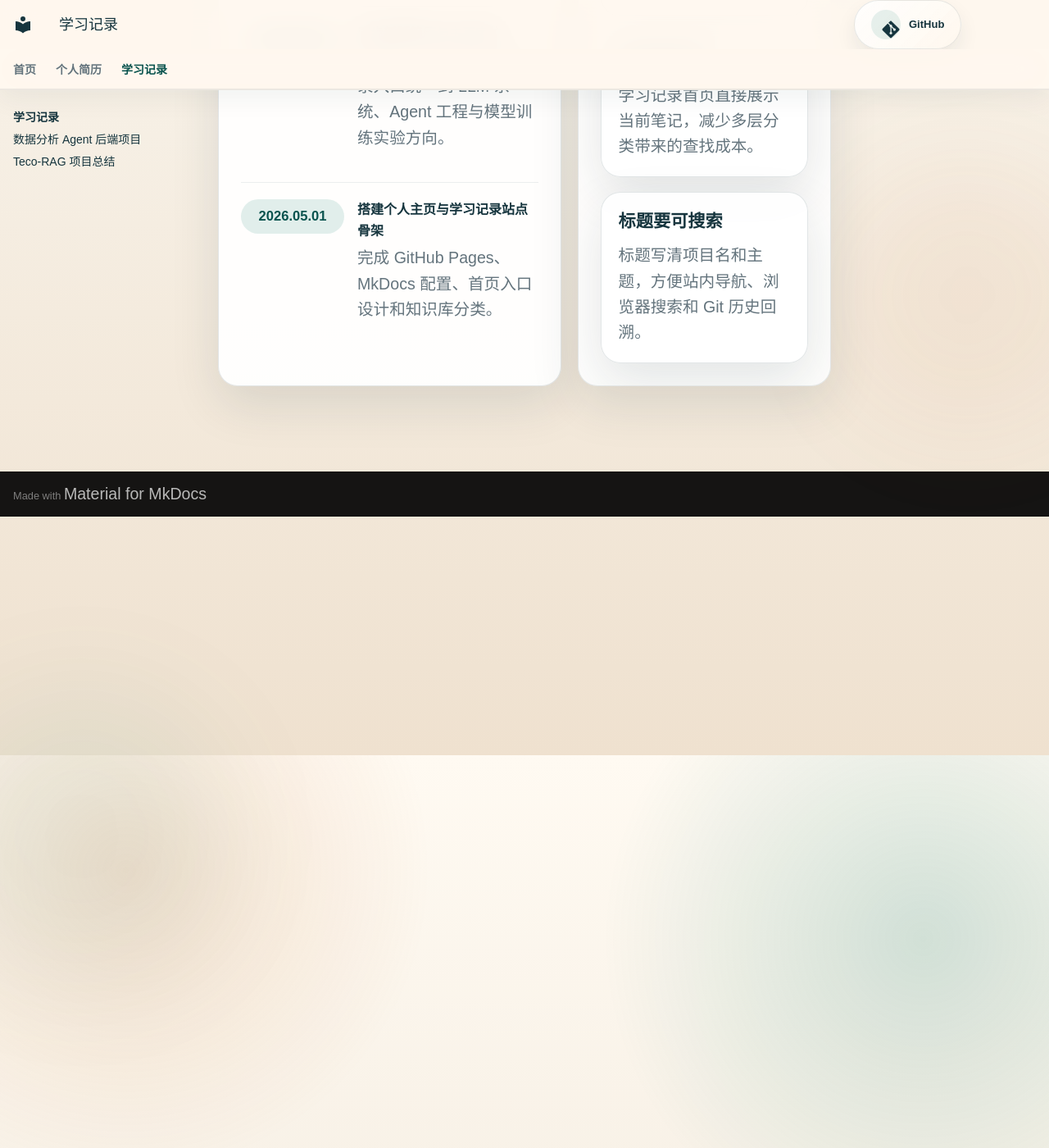
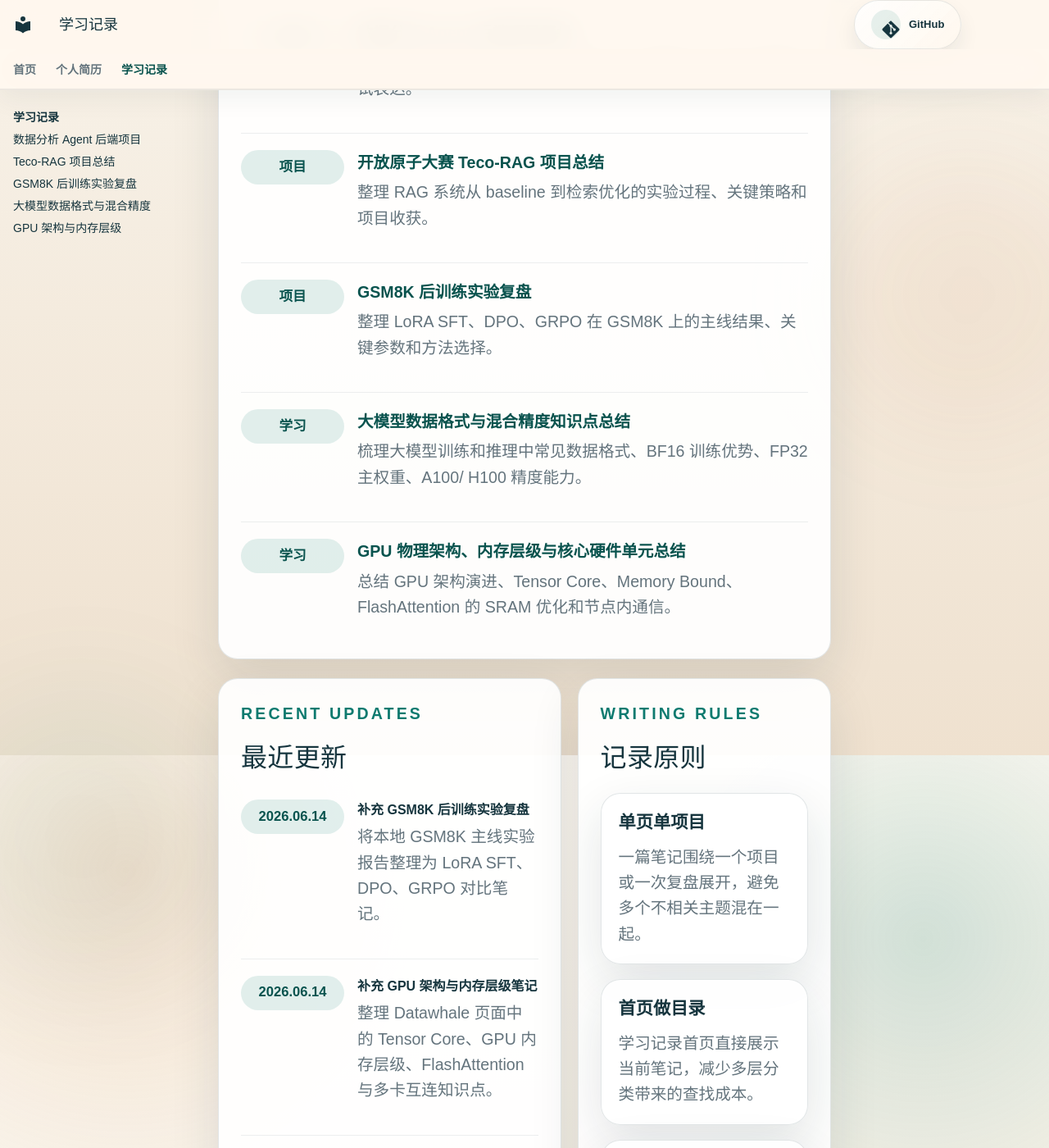
Before and after one commit to huomalxq/huomalxq.github.io, an MkDocs documentation site: the page built from docs/study/index.md, in a window 1280 px wide and 1400 px high, scrolled down 1879 px. Shown: the whole window at 82% size. Built offline with MkDocs 1.6.1 and Material for MkDocs 9.7.7, drawn with Linux system fonts in a browser that asks for light colours; comment, search, counter and statistics services are not loaded; some of the changed text lies outside the part shown.

Commit message:
Add GSM8K post-training study note

```diff
--- a/docs/study/index.md
+++ b/docs/study/index.md
@@ -19,8 +19,8 @@
 
   <article class="study-hero__card">
     <span class="hero-panel__eyebrow">Current Notes</span>
-    <strong>两篇项目复盘</strong>
-    <p>当前保留数据分析 Agent 与开放原子大赛 Teco-RAG 两篇记录，去掉原来的分类层级。</p>
+    <strong>项目复盘与基础笔记</strong>
+    <p>当前保留数据分析 Agent、开放原子大赛 Teco-RAG、GSM8K 后训练实验与大模型系统基础五篇记录，去掉原来的分类层级。</p>
   </article>
 </section>
 
@@ -36,6 +36,24 @@
     <strong>开放原子大赛 Teco-RAG</strong>
     <span>整理 RAG baseline、文档切分、Embedding/Rerank 选型、多查询、HyDE、BM25 和参数调优。</span>
     <em class="study-card__meta">Milvus / bge / Rerank / Qwen / BM25</em>
+  </a>
+  <a class="study-card" href="gsm8k-post-training-experiments/">
+    <span class="study-card__label">LLM Training</span>
+    <strong>GSM8K 后训练实验复盘</strong>
+    <span>整理 Qwen2.5-1.5B 的 LoRA SFT、DPO、GRPO 主线实验、关键指标和面试表达。</span>
+    <em class="study-card__meta">GSM8K / LoRA SFT / DPO / GRPO / Qwen2.5</em>
+  </a>
+  <a class="study-card" href="llm-data-types-and-precision/">
+    <span class="study-card__label">LLM Systems</span>
+    <strong>大模型数据格式与混合精度</strong>
+    <span>总结 FP32、FP16、BF16、TF32、FP8 的显存占用、数值范围、训练稳定性和硬件演进。</span>
+    <em class="study-card__meta">FP16 / BF16 / AMP / A100 / H100</em>
+  </a>
+  <a class="study-card" href="llm-gpu-architecture-and-memory/">
+    <span class="study-card__label">LLM Systems</span>
+    <strong>GPU 架构与内存层级</strong>
+    <span>梳理 Tensor Core、CUDA Core、HBM、SRAM、FlashAttention 与多卡互连的核心关系。</span>
+    <em class="study-card__meta">Tensor Core / HBM / SRAM / NVLink</em>
   </a>
 </section>
 
@@ -57,6 +75,27 @@
         <p>整理 RAG 系统从 baseline 到检索优化的实验过程、关键策略和项目收获。</p>
       </div>
     </article>
+    <article class="feed-item">
+      <time datetime="2026-06-14">项目</time>
+      <div>
+        <strong><a href="gsm8k-post-training-experiments/">GSM8K 后训练实验复盘</a></strong>
+        <p>整理 LoRA SFT、DPO、GRPO 在 GSM8K 上的主线结果、关键参数和方法选择。</p>
+      </div>
+    </article>
+    <article class="feed-item">
+      <time datetime="2026-06-14">学习</time>
+      <div>
+        <strong><a href="llm-data-types-and-precision/">大模型数据格式与混合精度知识点总结</a></strong>
+        <p>梳理大模型训练和推理中常见数据格式、BF16 训练优势、FP32 主权重、A100/ H100 精度能力。</p>
+      </div>
+    </article>
+    <article class="feed-item">
+      <time datetime="2026-06-14">学习</time>
+      <div>
+        <strong><a href="llm-gpu-architecture-and-memory/">GPU 物理架构、内存层级与核心硬件单元总结</a></strong>
+        <p>总结 GPU 架构演进、Tensor Core、Memory Bound、FlashAttention 的 SRAM 优化和节点内通信。</p>
+      </div>
+    </article>
   </div>
 </section>
 
@@ -65,6 +104,27 @@
     <p class="section-kicker">Recent Updates</p>
     <h2>最近更新</h2>
     <div class="feed-list">
+      <article class="feed-item">
+        <time datetime="2026-06-14">2026.06.14</time>
+        <div>
+          <strong>补充 GSM8K 后训练实验复盘</strong>
+          <p>将本地 GSM8K 主线实验报告整理为 LoRA SFT、DPO、GRPO 对比笔记。</p>
+        </div>
+      </article>
+      <article class="feed-item">
+        <time datetime="2026-06-14">2026.06.14</time>
+        <div>
+          <strong>补充 GPU 架构与内存层级笔记</strong>
+          <p>整理 Datawhale 页面中的 Tensor Core、GPU 内存层级、FlashAttention 与多卡互连知识点。</p>
+        </div>
+      </article>
+      <article class="feed-item">
+        <time datetime="2026-06-14">2026.06.14</time>
+        <div>
+          <strong>补充大模型数据格式与混合精度笔记</strong>
+          <p>整理 Datawhale 页面中的 FP16、BF16、TF32、FP8 与混合精度训练知识点。</p>
+        </div>
+      </article>
       <article class="feed-item">
         <time datetime="2026-06-14">2026.06.14</time>
         <div>
--- a/mkdocs.yml
+++ b/mkdocs.yml
@@ -33,3 +33,6 @@
       - 学习总览: study/index.md
       - 数据分析 Agent 后端项目: study/data-analysis-agent.md
       - Teco-RAG 项目总结: study/teco-rag-project-summary.md
+      - GSM8K 后训练实验复盘: study/gsm8k-post-training-experiments.md
+      - 大模型数据格式与混合精度: study/llm-data-types-and-precision.md
+      - GPU 架构与内存层级: study/llm-gpu-architecture-and-memory.md
```
Also changed, not shown: docs/study/gsm8k-post-training-experiments.md (added, +212 -0 lines), docs/study/llm-data-types-and-precision.md (added, +132 -0 lines), docs/study/llm-gpu-architecture-and-memory.md (added, +166 -0 lines).
